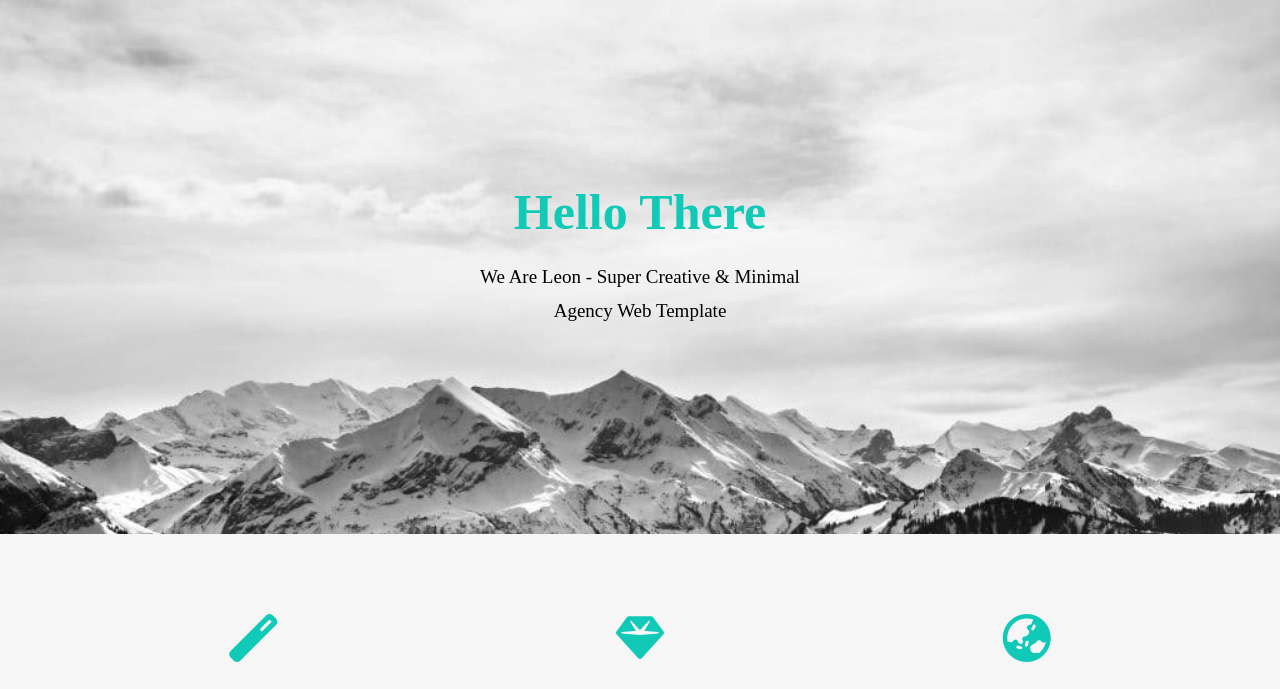
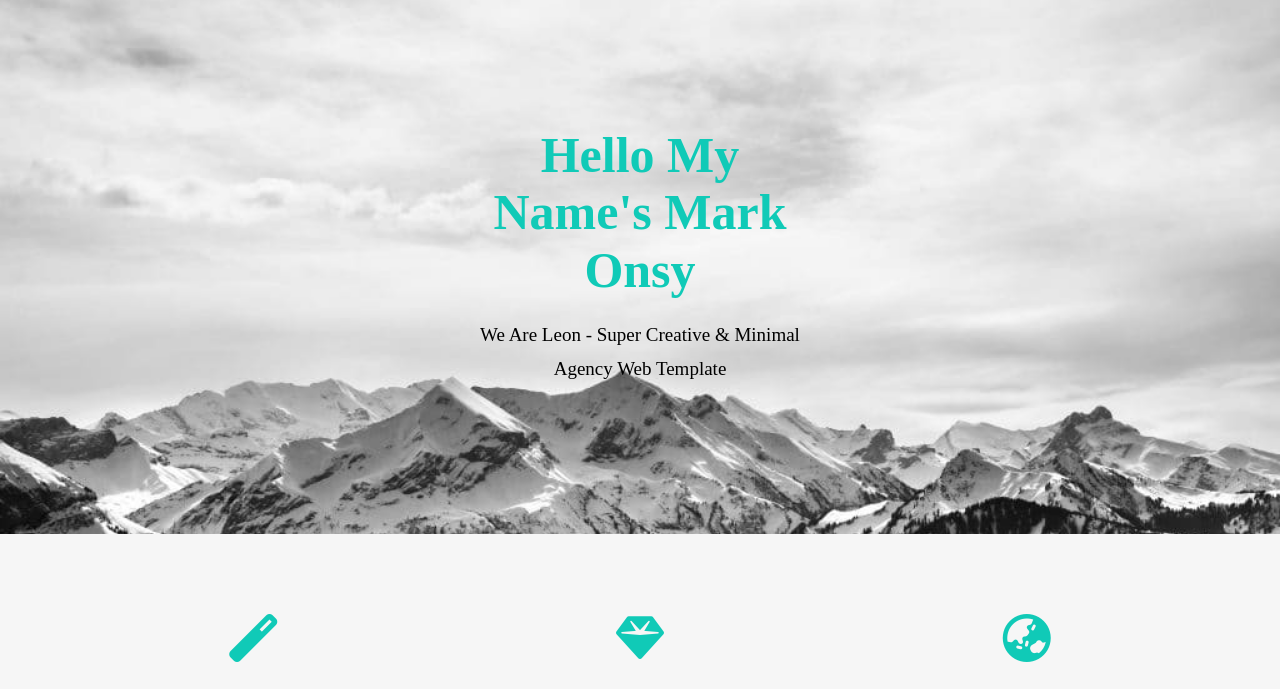
Before and after one commit to MarkOnsy/templete, a plain HTML site: page index.html in a window 1280 px wide. Shown: the part 103-792 px from the top of the page. Drawn offline with Linux system fonts and the light colour scheme.

Commit message:
Update index.html

```diff
--- a/index.html
+++ b/index.html
@@ -5,7 +5,7 @@
         <meta charset="UTF-8">
         <meta http-equiv="X-UA-Compatible" content="IE=edge">
         <meta name="viewport" content="width=device-width, initial-scale=1.0">
-        <title>Leon Template One </title>
+        <title>Mark Onsy </title>
 
         <link rel="stylesheet" href="css/leon.css" />
         <link rel="stylesheet" href="css/normalize.css" />
@@ -47,7 +47,7 @@
         <!-- Start Landing Section  -->
         <div class="landing">
             <div class="intro-text">
-                <h1>Hello There </h1>
+                <h1>Hello My Name's Mark Onsy </h1>
                 <p>We Are Leon - Super Creative & Minimal Agency Web Template</p>
             </div>
 
```
